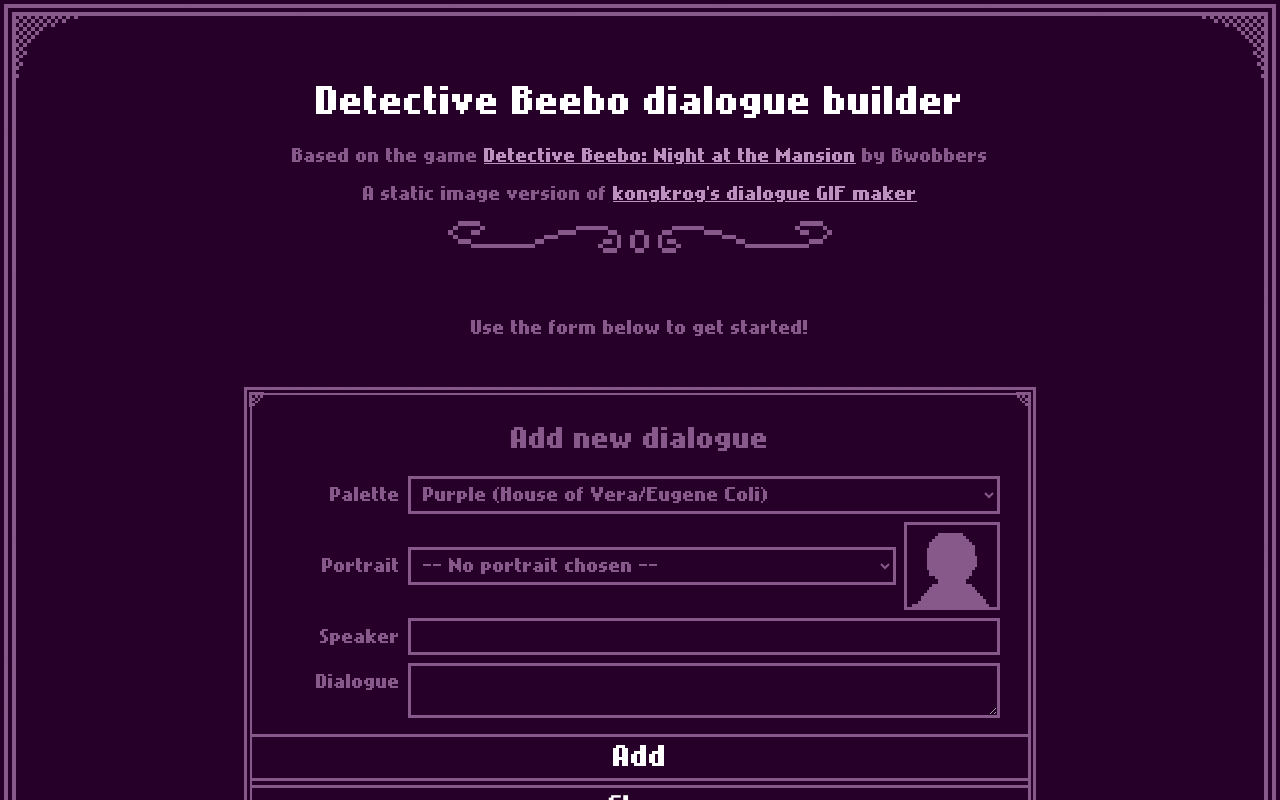
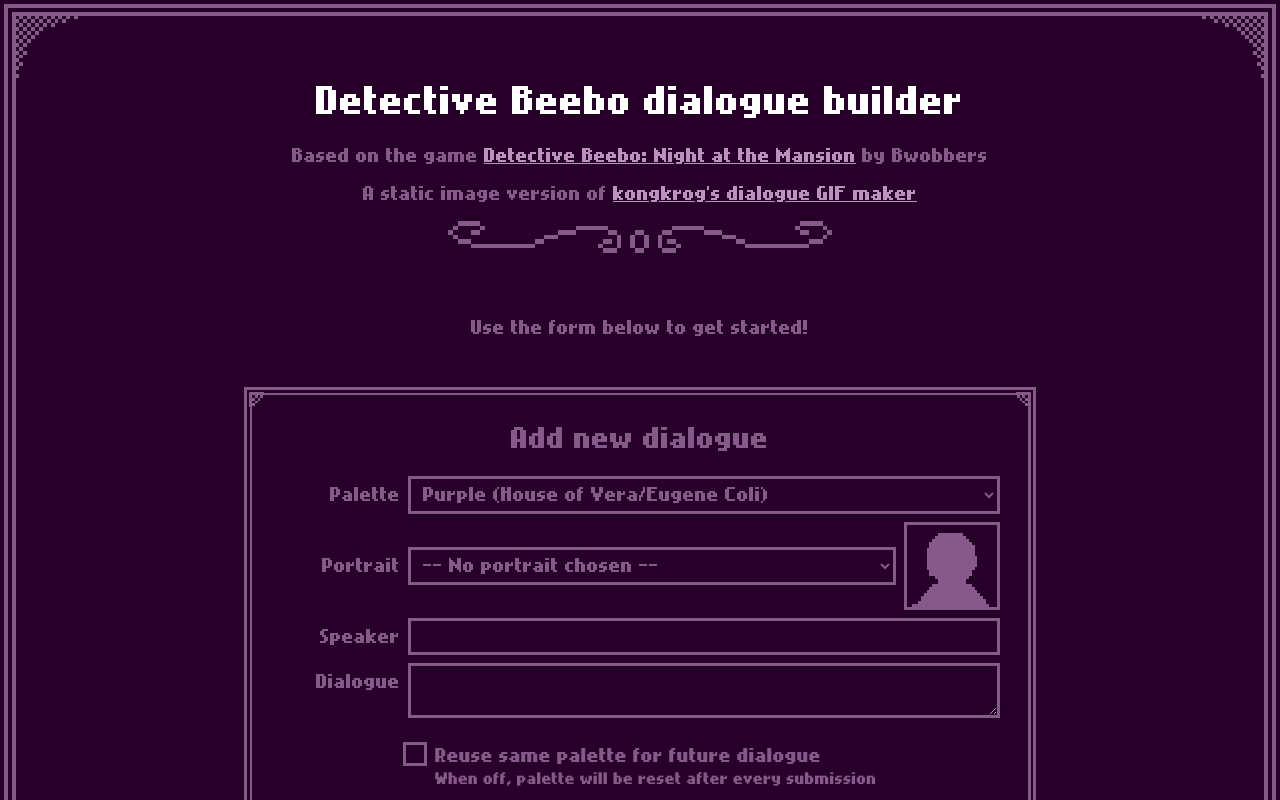
Before and after one commit to wovenstarlight/beebo-dialogue, a React (Create React App) app: page / in a window 1280 px wide. Shown: the top 800 px of the page. Built offline with nearby package versions, Linux system fonts and the light colour scheme.

Commit message:
Add color persistence option to AddForm

```diff
--- a/src/components/AddForm.js
+++ b/src/components/AddForm.js
@@ -8,6 +8,7 @@ function AddForm({ setDialogues }) {
 	const [speaker, setSpeaker] = useState("");
 	const [dialogue, setDialogue] = useState("");
 	const [portrait, setPortrait] = useState("");
+	const [keepColor, setKeepColor] = useState(false);
 
 	function handleSubmit(e) {
 		e.preventDefault();
@@ -26,12 +27,14 @@ function AddForm({ setDialogues }) {
 
 	function clearForm(e) {
 		// Clear stored values
-		setColor("purple");
+		if (!keepColor) setColor("purple");
+		else var ogColor = color;
 		setSpeaker("");
 		setDialogue("");
 		setPortrait("");
 		// And remove the invalid markers
 		e.target.closest("form").reset();
+		if (keepColor) setColor(ogColor);
 	}
 
 	function fillSample(e) {
@@ -50,14 +53,18 @@ function AddForm({ setDialogues }) {
 		- one for the portrait. Needs the full list of portraits so it's been banished to its own component.
 		- one for the actual text. Length limit set roughly at how much takes up the full box.
 
-	Plus buttons to create the corresponding box and to reset the form.
-	And one for testing purposes that autofills the form with sample dialogue.
+	Plus:
+		- one to keep the color palette selected
+		- buttons to create the corresponding box and to reset the form.
+		- one for testing purposes that autofills the form with sample dialogue.
 	*/
 	return (
 		<DialogForm
 			id="addform"
 			title="Add new dialogue"
 			handleSubmit={handleSubmit}
+			keepColor={keepColor}
+			setKeepColor={setKeepColor}
 			color={color}
 			setColor={setColor}
 			speaker={speaker}
--- a/src/components/DialogForm.js
+++ b/src/components/DialogForm.js
@@ -4,6 +4,7 @@ import allColors from "../assets/data/colors";
 
 function DialogForm({
 	id, title, handleSubmit, hidden,
+	keepColor, setKeepColor,
 	color, setColor,
 	speaker, setSpeaker,
 	dialogue, setDialogue,
@@ -13,6 +14,7 @@ function DialogForm({
 	return (
 	<form id={id} name={id} onSubmit={handleSubmit} className={`menu dialogueform ${color}`} hidden={hidden}>
 		<h2>{title}</h2>
+
 		<label id="labelcolor">
 			<span className="labeltext">Palette</span>
 			<select
@@ -75,6 +77,16 @@ function DialogForm({
 			/>
 		</label>
 
+		{keepColor != null && <label id="keepcolor">
+			<input type="checkbox" checked={keepColor} onChange={(e) => setKeepColor(e.target.checked)} />
+			<span className="icon" />
+			<span className="labeltext">
+				Reuse same palette for future dialogue
+				<br/>
+				<small>When off, palette will be reset after every submission</small>
+			</span>
+		</label>}
+
 		{children}
 	</form>);
 }
--- a/src/styles/DialogForm.css
+++ b/src/styles/DialogForm.css
@@ -77,4 +77,37 @@
 		}
 		&.resetbtn { font-size: 1.2em }
 	}
+
+	#keepcolor {
+		grid-template-columns: auto 1fr;
+		width: fit-content;
+		margin-inline: auto;
+		text-align: start;
+		padding-block: 1em 0.5em;
+
+		.labeltext { padding-block-start: 0.2em }
+
+		.icon {
+			cursor: pointer;
+			display: flex;
+			justify-content: center;
+			align-items: center;
+			width: 1.5em;
+			height: 1.5em;
+			border: var(--border-width) solid var(--text-house);
+			text-align: center;
+		}
+
+		input {
+			position: fixed;
+			left: 100%;
+			top: 100%;
+
+			&:checked ~ .icon::before {
+				content: "x";
+				padding-inline-start: 0.1em;
+			}
+			&:active ~ .icon { background-color: var(--text) }
+		}
+	}
 }
```
